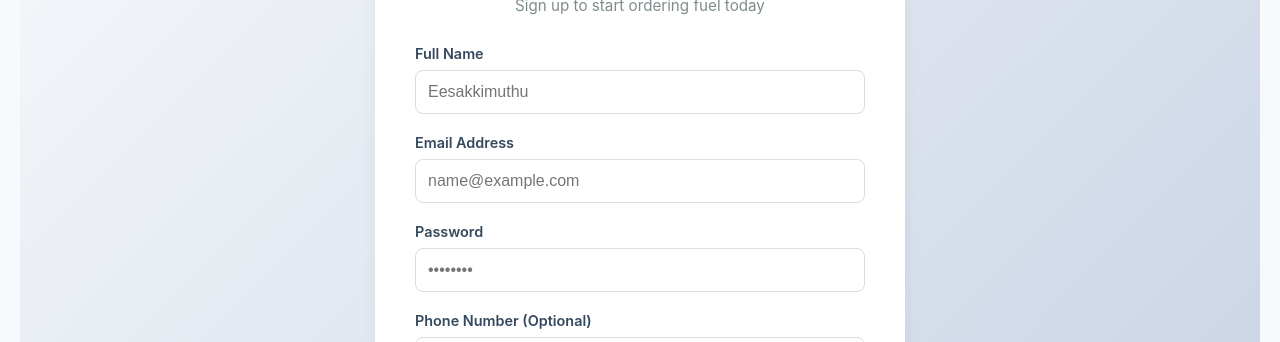
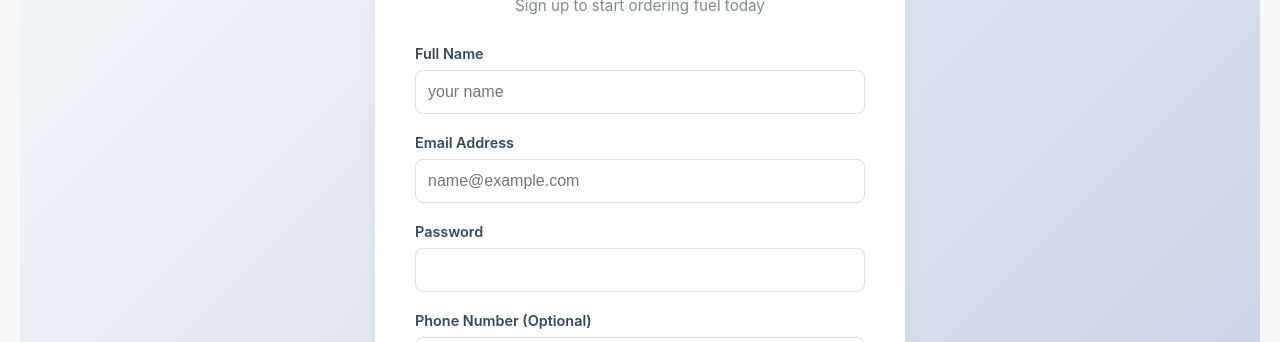
Before and after one commit to indhurakkapan006/fuel-delivery-web, a React app in the folder frontend/: page /auth in a window 1280 px wide. Both pictures are taken after a click on the element "Sign up now". Shown: the part 191-533 px from the top of the page. Built offline with nearby package versions, Linux system fonts and the light colour scheme; the HTML template or start-up script is replaced by a standard one.

Commit message:
Update Auth and Cart pages

```diff
--- a/frontend/src/pages/Auth.jsx
+++ b/frontend/src/pages/Auth.jsx
@@ -48,7 +48,7 @@ const Auth = () => {
               <label style={styles.label}>Full Name</label>
               <input
                 type="text"
-                placeholder="Eesakkimuthu"
+                placeholder="your name"
                 required
                 onChange={(e) => setFormData({...formData, username: e.target.value})}
                 style={styles.input}
@@ -71,7 +71,7 @@ const Auth = () => {
             <label style={styles.label}>Password</label>
             <input
               type="password"
-              placeholder="••••••••"
+              placeholder=""
               required
               onChange={(e) => setFormData({...formData, password: e.target.value})}
               style={styles.input}
--- a/frontend/src/pages/Cart.jsx
+++ b/frontend/src/pages/Cart.jsx
@@ -11,7 +11,7 @@ const Cart = () => {
   useEffect(() => {
     const fetchProducts = async () => {
       try {
-        const response = await fetch('http://localhost:5000/api/products');
+        const response = await fetch('https://fuel-delivery-backend-ksip.onrender.com/api/products');
         const products = await response.json();
         setAvailableProducts(products);
         console.log('Cart - Available products:', products);
```
